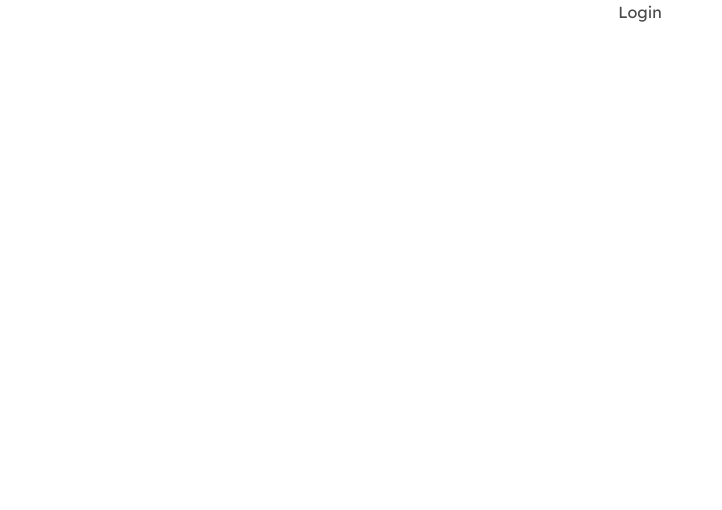
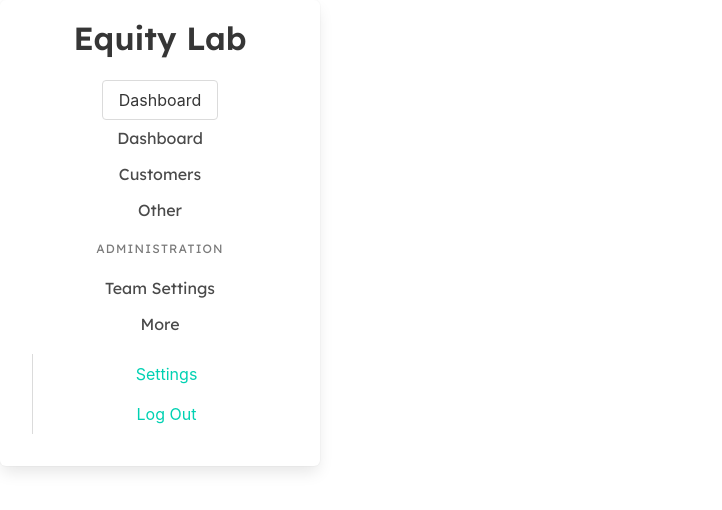
Before and after one commit to Stefyfresh/equity-lab-ISP, a Vue app in the folder frontend/: page /login in a window 1280 px wide. Shown: the top 510 px of the page, without its empty margins (0-722 px from the left). Built offline with nearby package versions, Linux system fonts and the light colour scheme.

Commit message:
Some work on login page/profile sidebar (not done)

```diff
--- /dev/null
+++ b/frontend/src/components/ProfileSidebar.vue
@@ -0,0 +1,30 @@
+<template>
+    <div class="columns is-gapless">
+        <div class="column is-3">
+            <div class="box">
+                <aside class="menu is-hidden-mobile">
+                    <h1 class="title">Equity Lab</h1>
+                    <button class="button is-outline">Dashboard</button>
+                    <ul class="menu-list">
+                        <li><a class="">Dashboard</a></li>
+                        <li><a>Customers</a></li>
+                        <li><a>Other</a></li>
+                    </ul>
+                    <p class="menu-label">
+                        Administration
+                    </p>
+                    <ul class="menu-list">
+                        <li><a>Team Settings</a></li>
+                        <li>
+                            <a>More</a>
+                            <ul>
+                                <li><button class="button is-primary is-inverted">Settings</button></li>
+                                <li><button class="button is-primary is-inverted">Log Out</button></li>
+                            </ul>
+                        </li>
+                    </ul>
+                </aside>
+            </div>
+        </div>
+    </div>
+</template>
--- a/frontend/src/views/Login.vue
+++ b/frontend/src/views/Login.vue
@@ -1,3 +1,7 @@
+<script setup>
+import ProfileSidebar from '@/components/ProfileSidebar.vue';
+</script>
+
 <template>
-    <h1>Login</h1>
+    <ProfileSidebar />
 </template>
```
